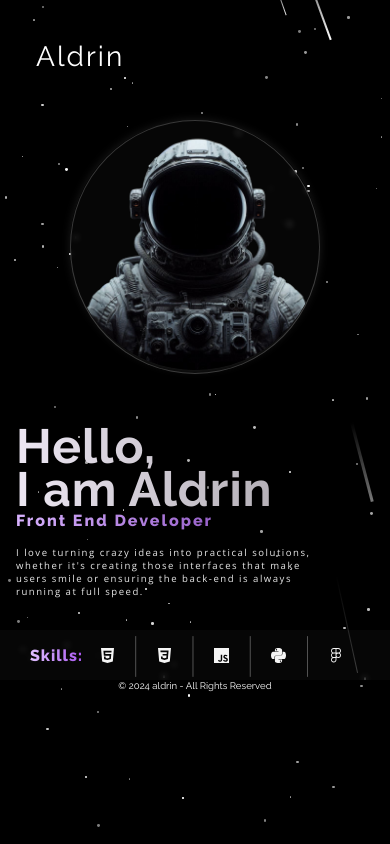
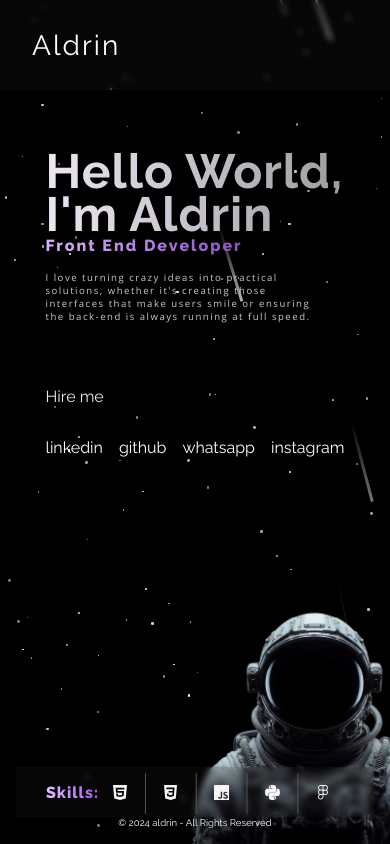
Before and after one commit to MatheusAldrin/aldrin-portifolio, a plain HTML site: page index.html in a window 390 px wide. Drawn offline with nearby package versions, Linux system fonts and the light colour scheme.

Commit message:
mudei tudo socorr

```diff
--- a/css/home/footer.css
+++ b/css/home/footer.css
@@ -1,14 +1,16 @@
 .footer {
   text-align: center;
+  padding: 1rem;
+  z-index: 10;
 }
 
 .tools {
   display: flex;
   align-items: center;
   background-color: rgba(65, 65, 65, 0.1);
+  backdrop-filter: blur(3px);
   height: 80px;
   list-style: none;
-  backdrop-filter: blur(3px);
   padding: 10px 150px 10px 150px;
 }
 
--- a/css/home/header.css
+++ b/css/home/header.css
@@ -1,20 +1,24 @@
-.header {
+.header-bg {
   display: flex;
   justify-content: space-between;
   align-items: center;
   position: fixed;
   width: 100%;
-  z-index: 100;
-  padding: 40px 36px 0px 36px;
+  top: 0;
+  z-index: 1000;
+  background-color: rgba(65, 65, 65, 0.1);
+  backdrop-filter: blur(3px);
+  padding-left: 32px;
+  padding-right: 32px;
+  height: 90px;
 }
 
 .spotify {
-  position: fixed;
-  top: 16px;
-  right: 24px;
-  width: 300px;
+  flex: 1;
+  max-width: 400px;
   height: 80px;
   z-index: 9999;
+  /* padding-top: 4px; */
 }
 
 .spotify iframe {
@@ -23,9 +27,11 @@
 }
 
 .logo {
-  text-align: left;
+  margin-right: auto;
+  flex: 1;
   position: relative;
   letter-spacing: 2px;
+  justify-content: center;
 }
 
 .logo h2 {
--- /dev/null
+++ b/css/home/navbar.css
@@ -0,0 +1,73 @@
+.navbar {
+  display: flex;
+  flex-direction: column;
+  justify-content: right;
+}
+
+.button2 {
+  display: inline-block;
+  transition: all 0.2s ease-in;
+  position: relative;
+  overflow: hidden;
+  z-index: 1;
+  color: #f3f3f3;
+  padding: 20px 50px;
+  cursor: pointer;
+  font-size: 18px;
+  border-radius: 0.5em;
+  background: #e8e8e84f;
+  border: 1px solid #e8e8e8;
+  /* box-shadow: 6px 6px 12px #c5c5c5, -6px -6px 12px #ffffff; */
+}
+
+.button2:active {
+  color: #666;
+  /* box-shadow: inset 4px 4px 12px #c5c5c5, inset -4px -4px 12px #ffffff; */
+}
+
+.button2:before {
+  content: "";
+  position: absolute;
+  left: 50%;
+  transform: translateX(-50%) scaleY(1) scaleX(1.25);
+  top: 100%;
+  width: 140%;
+  height: 180%;
+  background-color: rgba(216, 178, 255, 0.884);
+  border-radius: 50%;
+  display: block;
+  transition: all 0.5s 0.1s cubic-bezier(0.55, 0, 0.1, 1);
+  z-index: -1;
+}
+
+.button2:after {
+  content: "";
+  position: absolute;
+  left: 55%;
+  transform: translateX(-50%) scaleY(1) scaleX(1.45);
+  top: 180%;
+  width: 160%;
+  height: 190%;
+  background-color: #631f9e;
+  border-radius: 50%;
+  display: block;
+  transition: all 0.5s 0.1s cubic-bezier(0.55, 0, 0.1, 1);
+  z-index: -1;
+}
+
+.button2:hover {
+  color: #ffffff;
+  border: 1px solid #631f9e;
+}
+
+.button2:hover:before {
+  top: -35%;
+  background-color: #631f9e;
+  transform: translateX(-50%) scaleY(1.3) scaleX(0.8);
+}
+
+.button2:hover:after {
+  top: -45%;
+  background-color: #631f9e;
+  transform: translateX(-50%) scaleY(1.3) scaleX(0.8);
+}
--- a/css/home/perfil.css
+++ b/css/home/perfil.css
@@ -1,25 +1,40 @@
+.home-container {
+  flex: 1;
+  padding-top: 200px;
+}
+
 .container {
+  position: relative;
   display: grid;
   grid-template-columns: 1fr 1fr 1fr;
-  margin-left: 32px;
-  margin-right: 32px;
-  padding-top: 80px;
+  align-items: center;
+  justify-items: center;
+  margin-left: 60px;
+  margin-right: 60px;
+  gap: 32px;
+}
+
+.apresentacao {
+  grid-column: 1;
+  display: flex;
+  flex-direction: column;
+  justify-content: center;
+  z-index: 10;
 }
 
 .apresentacao p {
-  max-width: 55ch;
+  max-width: 60ch;
   font-family: "Open Sans";
   font-size: 16px;
   letter-spacing: 1.5px;
   margin-top: 24px;
   font-weight: 300;
-  color: #e6e6e6;
+  color: #c9c9c9;
 }
 
 .apresentacao h2 {
   font-size: 80px;
   font-weight: 700;
-  padding-top: 120px;
   line-height: 0.9;
   letter-spacing: 1px;
   background: linear-gradient(90deg, #ede7f3, #9f9ba0);
@@ -40,39 +55,32 @@
   color: transparent;
 }
 
-.perfil-conteudo {
-  text-align: center;
-  margin-bottom: 6vh;
-  z-index: 10;
+.redes {
+  padding-top: 32px;
+  display: flex;
+  flex-direction: row;
+  list-style: none;
+  gap: 16px;
 }
 
-.imagem-container {
+.contrato {
+  text-decoration: none;
+  color: #ede7f3;
+  padding-top: 32px;
+}
+
+.navbar {
+  grid-column: 3;
+  z-index: 10;
   position: relative;
-  display: inline-block;
-  margin-top: 40px;
 }
 
 .imagem-container img {
-  max-width: 600px;
-  max-height: 600px;
-  height: auto;
+  position: fixed;
+  left: 50%;
+  bottom: 0px;
+  transform: translateX(-50%);
   width: auto;
-  border-radius: 50%;
-  box-shadow: 0 0 10px rgba(255, 255, 255, 0.1);
-  position: relative;
-  z-index: 1;
+  height: 900px;
+  z-index: 10;
 }
-
-.imagem-container::before {
-  content: "";
-  position: absolute;
-  top: 0;
-  left: 0;
-  right: 0;
-  bottom: 0;
-  border-radius: 50%;
-  z-index: 0;
-  background-color: rgba(65, 65, 65, 0.1);
-  border: 1px solid rgba(255, 255, 255, 0.2);
-  backdrop-filter: blur(3px);
-}
--- a/css/reset.css
+++ b/css/reset.css
@@ -9,4 +9,8 @@ body {
   background: #000000;
   color: white;
   overflow: hidden;
+  display: flex;
+  flex-direction: column;
+  min-height: 100vh;
+  margin: 0;
 }
--- /dev/null
+++ b/css/responsive/1400px.css
@@ -0,0 +1,21 @@
+@media (max-width: 1400px) {
+  main {
+    padding-top: 110px;
+  }
+  .spotify {
+    max-width: 265px;
+  }
+  .apresentacao h2 {
+    font-size: 3rem;
+  }
+  .apresentacao h3 {
+    font-size: 1.2rem;
+  }
+  .apresentacao p {
+    font-size: 0.7rem;
+    margin-top: 16px;
+  }
+  .imagem-container img {
+    height: 620px;
+  }
+}
--- a/css/responsive/800px.css
+++ b/css/responsive/800px.css
@@ -10,12 +10,22 @@
     }
   }
   .imagem-container img {
-    max-width: 350px;
-    max-height: 350px;
+    height: 800px;
+    left: 80%;
+  }
+
+  .home-container {
+    padding-top: 150px;
+  }
+
+  .navbar {
+    display: none;
   }
 
   .container {
-    grid-template-columns: 2fr 1fr;
+    display: flex;
+    margin-left: 20px;
+    margin-right: 20px;
   }
   .apresentacao h2 {
     font-size: 3.6rem;
@@ -26,6 +36,7 @@
   .apresentacao p {
     font-size: 0.8rem;
     margin-top: 16px;
+    max-width: 50ch;
   }
   .spotify {
     top: 16px;
@@ -34,9 +45,7 @@
     height: 80px;
     z-index: 9999;
   }
-  .perfil-conteudo {
-    padding-top: 100px;
-  }
+
   .tools li img {
     height: 20px;
     margin-top: 10px;
--- a/css/style.css
+++ b/css/style.css
@@ -12,9 +12,13 @@
 /*  PERFIL */
 @import "./home/perfil.css";
 
+/*  NAVBAR */
+@import "./home/navbar.css";
+
 /*  FOOTER */
 @import "./home/footer.css";
 
 /*  RESPONSIVO */
+@import "./responsive/1400px.css";
 @import "./responsive/800px.css";
 @import "./responsive/600px.css";
--- a/index.html
+++ b/index.html
@@ -13,7 +13,7 @@
 
 <body>
 
-  <header class="header">
+  <header class="header-bg">
     <div class="logo">
       <h2>Aldrin</h2>
     </div>
@@ -23,22 +23,30 @@
   </header>
 
 
-  <main>
+  <main class="home-container">
     <section class="container">
       <article class="apresentacao">
-        <h2>Hello, <br>I am Aldrin </h2>
+        <h2>Hello World, <br>I'm Aldrin </h2>
         <h3>Front End Developer</h3>
         <p>I love turning crazy ideas into practical solutions, whether it's creating those interfaces that make users smile or ensuring the back-end is always running at full speed.
         </p>
+        <a href="#contato" class="contrato">Hire me</a>
+        <ul class="redes">
+          <li>linkedin</li>
+          <li>github</li>
+          <li>whatsapp</li>
+          <li>instagram</li>
+        </ul>
       </article>
-      <div class="perfil-conteudo">
-        <div class="imagem-container">
-          <img src="./img/astro.png" alt="astronaut">
-        </div>
-      </div>
+      <!-- <div class="navbar">
+        <button class="button2">About me</button>
+      </div> -->
     </section>
   </main>
 
+  <div class="imagem-container">
+    <img src="./img/astro.png" alt="astronauta">
+  </div>
 
   <footer class="footer">
     <ul class="tools">
```
Also changed, not shown: img/astronaut.png (added), img/business.png (added), img/telescope.png (added).
